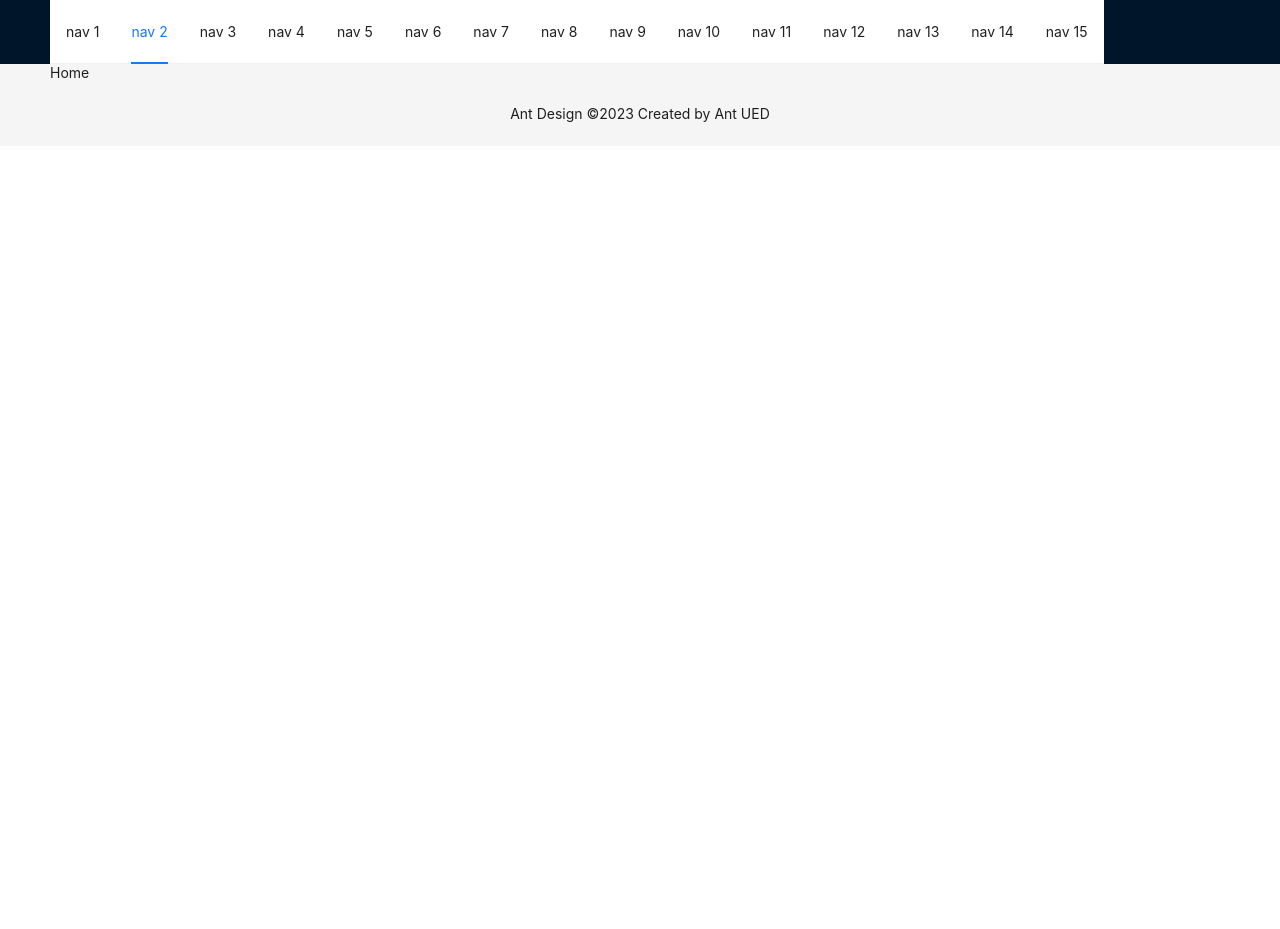
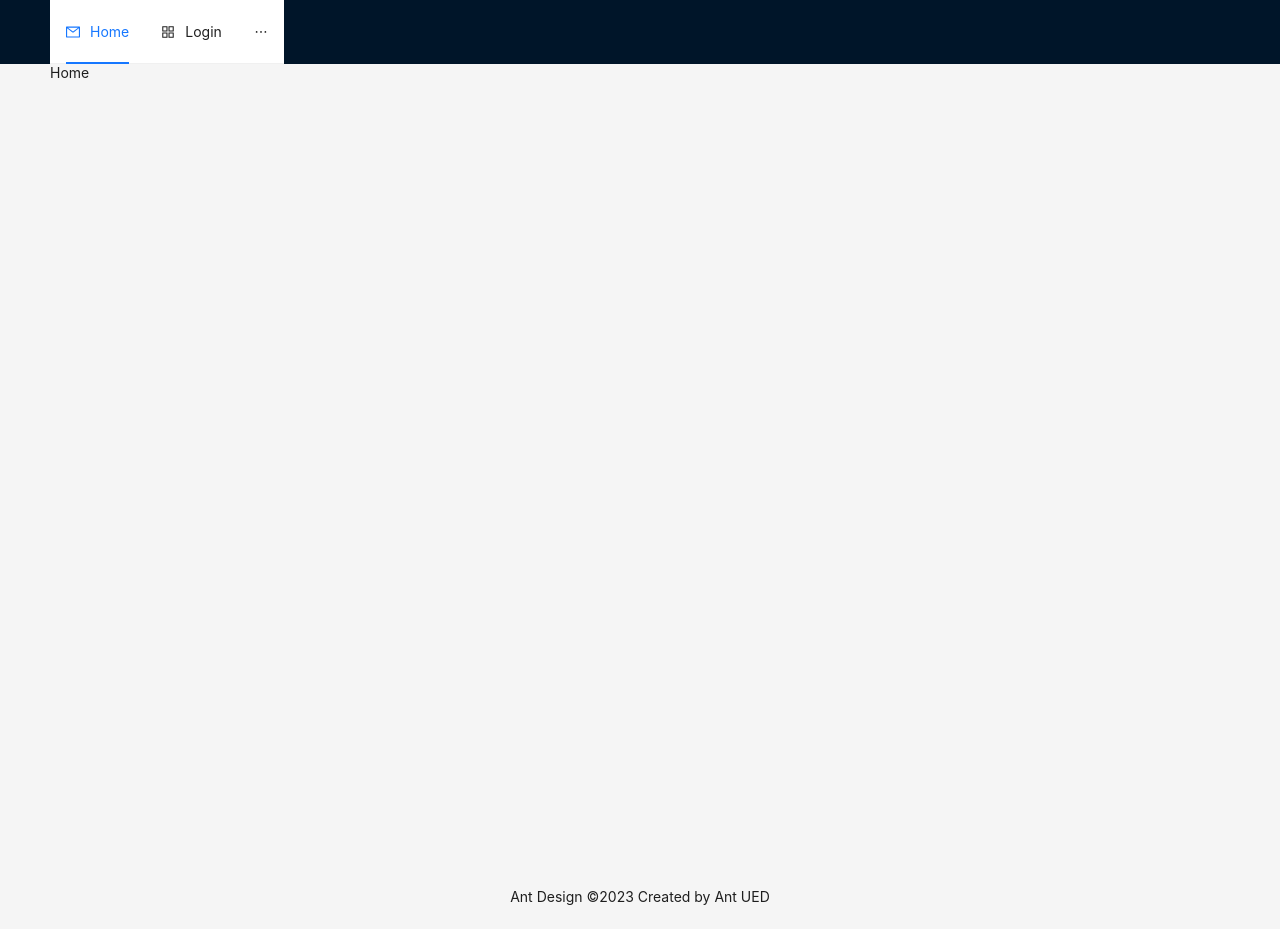
Before and after one commit to fengbanjiazhu/GraphQL-learn, a React (Create React App) app in the folder frontend/: page / in a window 1280 px wide. Before the commit the page ends 800 px from the top, so only its background shows below. Built offline with nearby package versions, Linux system fonts and the light colour scheme.

Commit message:
add navbar and 404 page

```diff
--- a/frontend/src/App.js
+++ b/frontend/src/App.js
@@ -1,7 +1,8 @@
-import { Route, Routes, BrowserRouter } from "react-router-dom";
+import { Route, Routes, BrowserRouter, Navigate } from "react-router-dom";
 
 import Home from "./pages/Home";
 import Login from "./pages/Login";
+import PageNotFound from "./pages/PageNotFound";
 import WebLayout from "./components/WebLayout";
 
 function App() {
@@ -11,7 +12,10 @@ function App() {
         <Routes>
           <Route element={<WebLayout />}>
             <Route path="/" element={<Home />} />
+            <Route path="/home" element={<Navigate to="/" replace />} />
             <Route path="/login" element={<Login />} />
+
+            <Route path="*" element={<PageNotFound />} />
           </Route>
         </Routes>
       </BrowserRouter>
--- a/frontend/src/components/WebLayout.jsx
+++ b/frontend/src/components/WebLayout.jsx
@@ -1,6 +1,8 @@
 import React from "react";
 import { Outlet } from "react-router-dom";
-import { Layout, Menu } from "antd";
+import { Layout } from "antd";
+import NavBar from "./ui/NavBar";
+
 const { Header, Content, Footer } = Layout;
 
 const WebLayout = () => {
@@ -13,22 +15,12 @@ const WebLayout = () => {
         }}
       >
         <div className="demo-logo" />
-        <Menu
-          theme="light"
-          mode="horizontal"
-          defaultSelectedKeys={["2"]}
-          items={new Array(15).fill(null).map((_, index) => {
-            const key = index + 1;
-            return {
-              key,
-              label: `nav ${key}`,
-            };
-          })}
-        />
+        <NavBar />
       </Header>
       <Content
         style={{
           padding: "0 50px",
+          minHeight: "100vh",
         }}
       >
         <Outlet />
--- /dev/null
+++ b/frontend/src/components/ui/NavBar.jsx
@@ -0,0 +1,38 @@
+import React, { useState } from "react";
+import { useNavigate } from "react-router-dom";
+import { AppstoreOutlined, MailOutlined } from "@ant-design/icons";
+import { Menu } from "antd";
+
+const items = [
+  {
+    label: "Home",
+    key: "home",
+    icon: <MailOutlined />,
+  },
+  {
+    label: "Login",
+    key: "login",
+    icon: <AppstoreOutlined />,
+  },
+  {
+    label: "Events",
+    key: "events",
+    icon: <AppstoreOutlined />,
+  },
+  {
+    label: "Bookings",
+    key: "bookings",
+    icon: <AppstoreOutlined />,
+  },
+];
+const NavBar = () => {
+  const [current, setCurrent] = useState("home");
+  const navigate = useNavigate();
+  const onClick = (e) => {
+    setCurrent(e.key);
+    navigate(e.key);
+  };
+  return <Menu onClick={onClick} selectedKeys={[current]} mode="horizontal" items={items} />;
+};
+
+export default NavBar;
--- /dev/null
+++ b/frontend/src/pages/PageNotFound.jsx
@@ -0,0 +1,11 @@
+import React from "react";
+
+function PageNotFound() {
+  return (
+    <>
+      <h1>404 Page not found</h1>
+    </>
+  );
+}
+
+export default PageNotFound;
```
